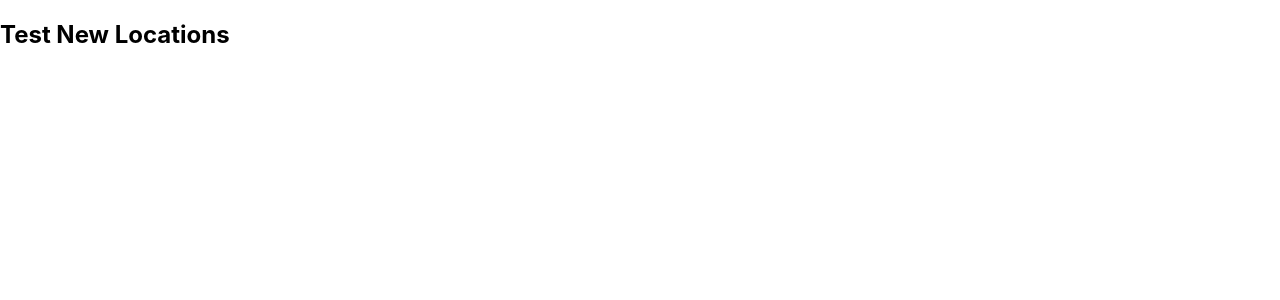
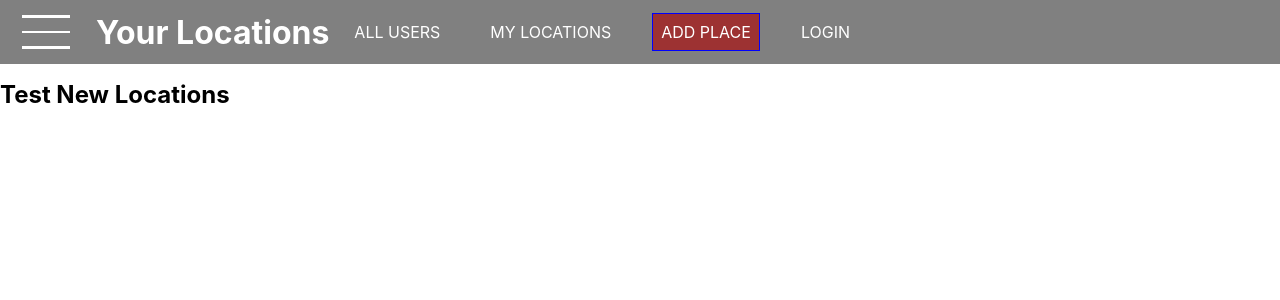
Before and after one commit to Ciantera-Rose/Capstone-Project-ReactJS, a React (Create React App) app: page /locations/new in a window 1280 px wide. Shown: the top 300 px of the page. Built offline with nearby package versions, Linux system fonts and the light colour scheme.

Commit message:
add header_navlink styles

```diff
--- a/src/App.js
+++ b/src/App.js
@@ -8,10 +8,13 @@ import {
 
 import Users from "./user/pages/Users";
 import NewLocation from "./locations/pages/NewLocation";
+import Navigation from "./shared/components/navigation/Navigation";
 
 const App = () => {
   return (
     <Router>
+      <Navigation />
+      <main>
         <Switch>
           <Route path="/" exact>
             <Users />
@@ -21,8 +24,11 @@ const App = () => {
           </Route>
           <Redirect to="/" />
         </Switch>
+      </main>
     </Router>
   );
 };
 
 export default App;
+
+// Main wraps header elements. Profile card needs to be below
--- a/src/shared/components/navigation/NavLinks.js
+++ b/src/shared/components/navigation/NavLinks.js
@@ -0,0 +1,42 @@
+import React from "react";
+import { NavLink } from "react-router-dom";
+
+const NavLinks = (props) => {
+  return (
+    <ul className="nav-links">
+      <li>
+        <NavLink to="/" exact>
+          ALL USERS
+        </NavLink>
+      </li>
+      {/* render MY LOCATIONS only if logged in */}
+      <li>
+        <NavLink to="/u1/locations">MY LOCATIONS</NavLink>
+      </li>
+      {/* render ADD PLACE only if logged in */}
+      <li>
+        <NavLink to="/locations/new">ADD PLACE</NavLink>
+      </li>
+      {/* render LOGIN if NOT logged in */}
+      <li>
+        <NavLink to="/auth">LOGIN</NavLink>
+      </li>
+    </ul>
+  );
+};
+
+export default NavLinks;
+
+// LINKS => React router DOM docs
+// <NavLink>
+// A special version of the <Link> that will add styling
+// attributes to the rendered element when it matches the current URL.
+
+// All Users
+// My Locations
+// Add Location
+// Login
+
+// Links in div or ul..
+
+// => Navigation Component
--- a/src/shared/components/navigation/Navigation.js
+++ b/src/shared/components/navigation/Navigation.js
@@ -2,6 +2,7 @@ import React from "react";
 import { Link } from "react-router-dom";
 
 import Header from "./Header";
+import NavLinks from "./NavLinks";
 
 const Navigation = (props) => {
   return (
@@ -14,7 +15,9 @@ const Navigation = (props) => {
       <h1 className="nav-title">
         <Link to="/">Your Locations</Link>
       </h1>
-      <navlinks>...</navlinks>
+      <nav className="header-nav">
+        <NavLinks />
+      </nav>
     </Header>
   );
 };
@@ -30,3 +33,5 @@ export default Navigation;
 // Header shows user locations
 // Btn to open side drawer
 // Include NavLinks inside the drawer
+
+// An obj property pathname: A string representing the path to link to.
--- a/src/style/Header.scss
+++ b/src/style/Header.scss
@@ -0,0 +1,18 @@
+.header {
+  width: 100%;
+  height: 4rem;
+  background: gray;
+  display: flex;
+  align-items: center;
+  position: fixed;
+  top: 0;
+  left: 0;
+  padding: 0 1rem;
+  z-index: 5;
+}
+
+main {
+  margin-top: 5rem;
+}
+
+// TODO add @media ...
--- a/src/style/NavLinks.scss
+++ b/src/style/NavLinks.scss
@@ -0,0 +1,33 @@
+.nav-links {
+  list-style: none;
+  margin: 0;
+  padding: 0;
+  width: 100%;
+  height: 100%;
+  display: flex;
+  //   flex-direction: column;
+  justify-content: center;
+  align-items: center;
+}
+
+.nav-links li {
+  margin: 1rem;
+}
+
+.nav-links a {
+  text-decoration: none;
+  border: 1px solid transparent;
+  color: white;
+  padding: 0.5rem;
+}
+
+.nav-links a:hover,
+.nav-links a:active,
+.nav-links a.active {
+  background: rgb(157, 50, 50);
+  border-color: blue;
+}
+
+.nav-links button {
+  cursor: pointer;
+}
--- a/src/style/Navigation.scss
+++ b/src/style/Navigation.scss
@@ -0,0 +1,34 @@
+.nav-menu-btn {
+  width: 3rem;
+  height: 3rem;
+  border: none;
+  background: transparent;
+  display: flex;
+  flex-direction: column;
+  justify-content: space-around;
+  margin-right: 2rem;
+  cursor: pointer;
+}
+
+.nav-menu-btn span {
+  display: block;
+  width: 3rem;
+  height: 2.5px;
+  background: white;
+}
+
+// h1 {
+//   color: white;
+// }
+
+.nav-title a {
+  text-decoration: none;
+  color: white;
+}
+
+// .header-nav {
+//   display: block;
+// }
+// .header-nav {
+//   display: none;
+// }
```
Also changed, not shown: 1 other file (tests, documents, lock files or other folders). Lines whose indentation alone changed are shown as unchanged.
